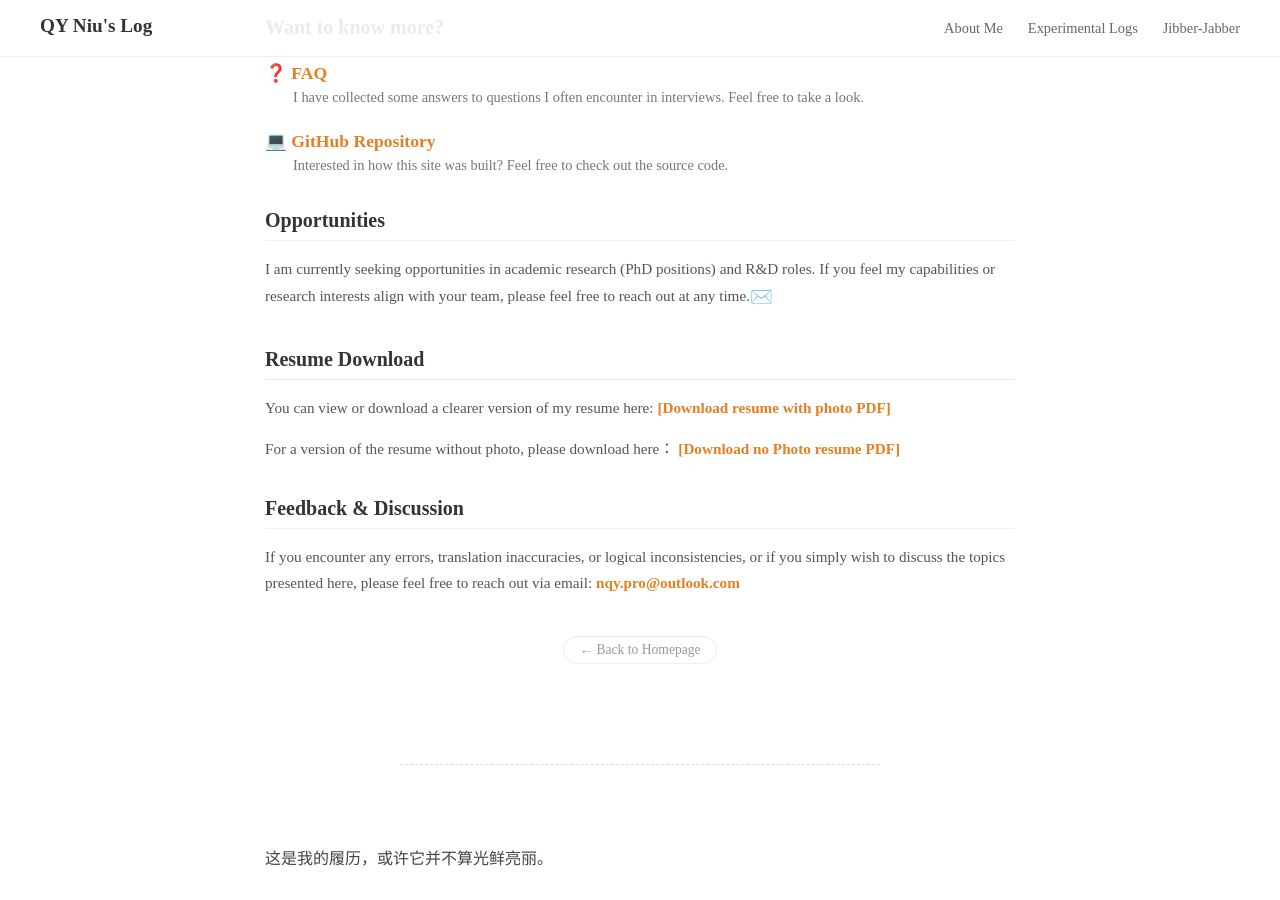
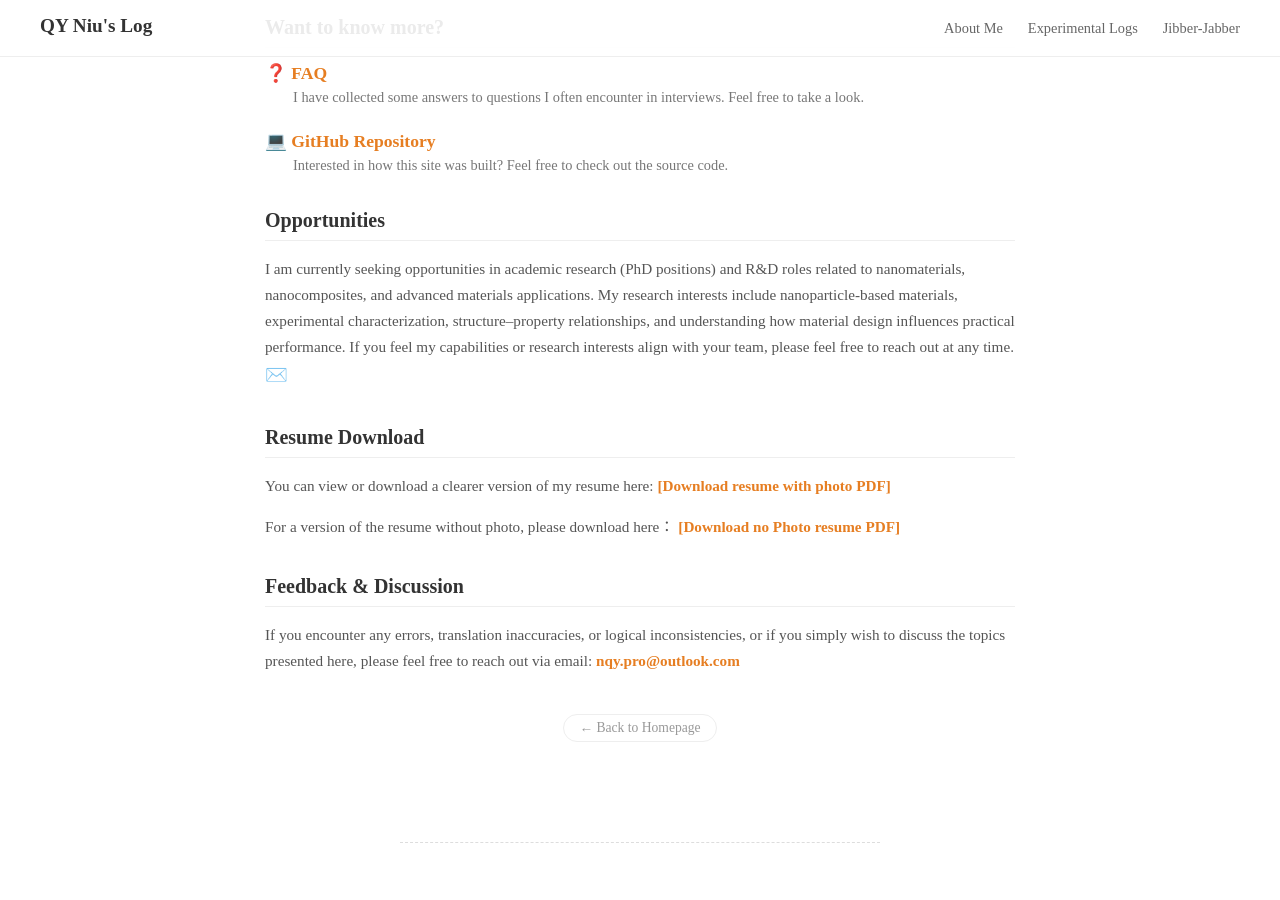
Before and after one commit to nqy-exp/nqy-exp.github.io, a Jekyll site: the page built from about/index.md, in a window 1280 px wide and 900 px high, scrolled down 1595 px. Built offline with Jekyll 4.4.1, drawn with Linux system fonts in a browser that asks for light colours; some of the changed text lies outside the part shown.

Commit message:
update index-about
add more details for opportunities

```diff
--- a/about/index.md
+++ b/about/index.md
@@ -73,7 +73,7 @@ I want to thank my family. During my job searching, they encouraged me to pursue
 
       <h3 class="section-sub-title">Opportunities</h3>
       <p class="opportunity-text">
-        I am currently seeking opportunities in academic research (PhD positions) and R&D roles. If you feel my capabilities or research interests align with your team, please feel free to reach out at any time.<a href="mailto:nqy.pro@outlook.com" class="tiny-email-icon">✉️</a>
+      I am currently seeking opportunities in academic research (PhD positions) and R&D roles related to nanomaterials, nanocomposites, and advanced materials applications. My research interests include nanoparticle-based materials, experimental characterization, structure–property relationships, and understanding how material design influences practical performance. If you feel my capabilities or research interests align with your team, please feel free to reach out at any time.<a href="mailto:nqy.pro@outlook.com" class="tiny-email-icon">✉️</a>
 
       </p>
 
@@ -151,7 +151,7 @@ I want to thank my family. During my job searching, they encouraged me to pursue
 
       <h3 class="section-sub-title">关于机会</h3>
       <p class="opportunity-text">
-        我目前正在寻找学术研究（博士深造）与研发（R&D）领域的职业发展机会。如果你认为我的个人能力或研究方向与你的团队契合，非常欢迎随时联系。<a href="mailto:nqy.pro@outlook.com" class="tiny-email-icon">✉️</a>
+       我目前正在寻找纳米材料、纳米复合材料及先进材料应用方向的学术研究（博士岗位）和研发领域的职业发展机会。我的研究兴趣包括基于纳米颗粒的材料体系、实验表征、结构-性能关系，以及探索材料设计如何影响实际性能。如果你认为我的个人能力或研究兴趣与你的团队方向契合，非常欢迎随时联系。<a href="mailto:nqy.pro@outlook.com" class="tiny-email-icon">✉️</a>
 
       </p>
 
```
